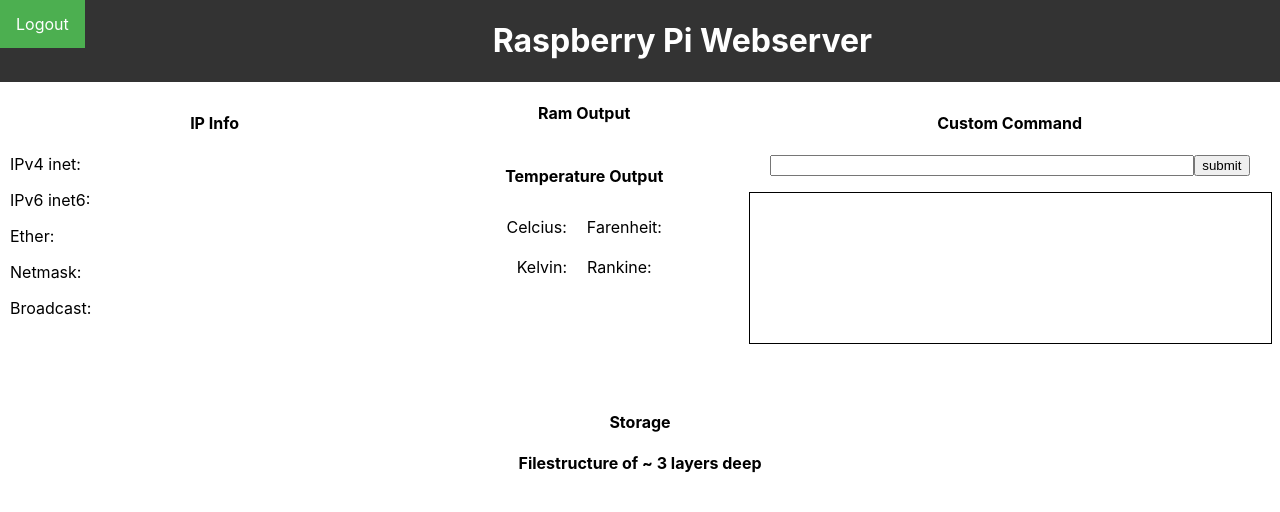
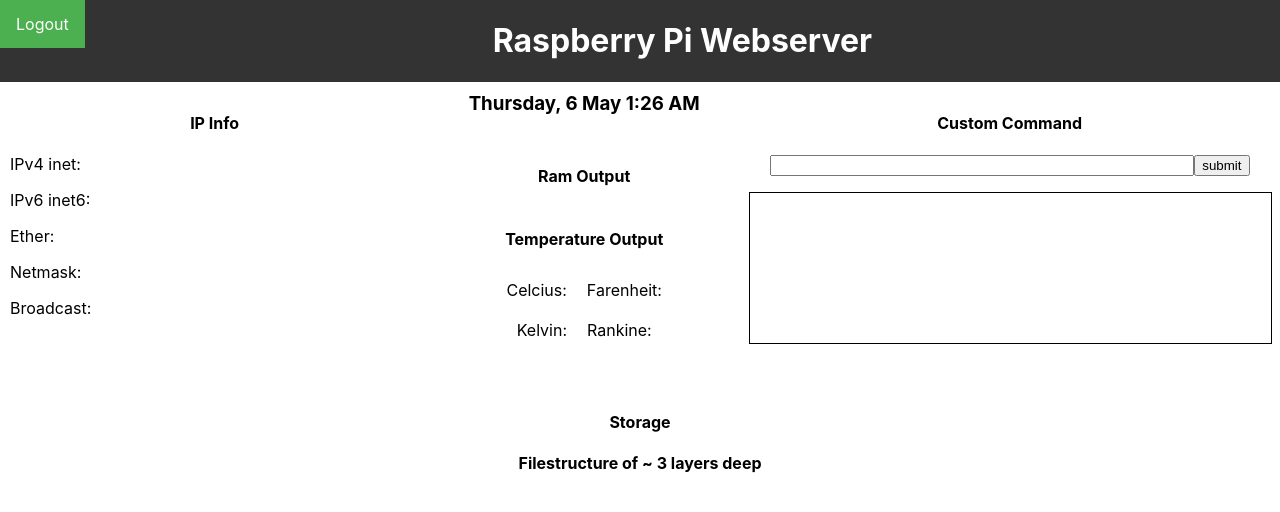
Before and after one commit to Debankle/IFB102-Miniproject, a React (Create React App) app in the folder frontend/: page / in a window 1280 px wide. Shown: the top 512 px of the page. Built offline with nearby package versions, Linux system fonts and the light colour scheme; no server answers.

Commit message:
im a gamer

```diff
--- a/frontend/src/InfoBlobs/infoBlobs.tsx
+++ b/frontend/src/InfoBlobs/infoBlobs.tsx
@@ -4,5 +4,6 @@
 import StorageBlob from './storageBlob/storageBlob';
 import TempBlob from './tempBlob/tempBlob';
 import CustomBlob from './customBlob/customBlob';
+import TimeBlob from './timeBlob/timeBlob';
 
-export { FSBlob, IPBlob, RAMBlob, StorageBlob, TempBlob, CustomBlob }
+export { FSBlob, IPBlob, RAMBlob, StorageBlob, TempBlob, CustomBlob, TimeBlob }
--- /dev/null
+++ b/frontend/src/InfoBlobs/timeBlob/timeBlob.css
@@ -0,0 +1,4 @@
+.timeInfoBox {
+    padding: 10px;
+    margin: 0px;
+}
--- /dev/null
+++ b/frontend/src/InfoBlobs/timeBlob/timeBlob.tsx
@@ -0,0 +1,55 @@
+import React, { Component } from 'react';
+import './timeBlob.css';
+
+interface ITimeState {
+    dateData: {
+        date: string;
+        time: string;
+    }
+}
+
+
+class TimeBlob extends Component<{}, ITimeState> {
+
+    constructor(props: {}) {
+        super(props);
+
+        this.state = {
+            dateData: {
+                date: '',
+                time: ''
+            }
+        };
+    }
+
+    updateDate() {
+        const today = new Date();
+        const day = today.toLocaleDateString('en', { weekday: 'long' });
+        const date = `${day}, ${today.getDate()} ${today.toLocaleDateString('en', { month: 'long' })}\n\n`;
+        const time = today.toLocaleTimeString('en', { hour: 'numeric', hour12: true, minute: 'numeric' });
+        this.setState({
+            dateData: {
+                date: date,
+                time: time
+            }
+        });
+    }
+
+    componentDidMount() {
+        this.updateDate();
+        setInterval(() => {
+            this.updateDate();
+        }, 30 * 1000);
+    }
+
+    render() {
+        return (
+            <div className="timeblob">
+                <h3 className="timeInfoBox">{this.state.dateData.date} {this.state.dateData.time}</h3>
+                <br />
+            </div>
+        )
+    }
+}
+
+export default TimeBlob;
--- a/frontend/src/Login/Login.tsx
+++ b/frontend/src/Login/Login.tsx
@@ -65,6 +65,7 @@
             if (res.status === 200) {
                 window.location.href = '/';
             } else {
+                console.log(res.err);
                 localStorage.setItem('login_token', '');
             }
         });
--- a/frontend/src/MainDisplay/MainDisplay.tsx
+++ b/frontend/src/MainDisplay/MainDisplay.tsx
@@ -19,6 +19,7 @@
                 <div className="row1">
                     <Blob.IPBlob />
                     <div className="col1">
+                        <Blob.TimeBlob />
                         <Blob.RAMBlob />
                         <Blob.TempBlob />
                     </div>
```
Also changed, not shown: 1 other file (tests, documents, lock files or other folders).
